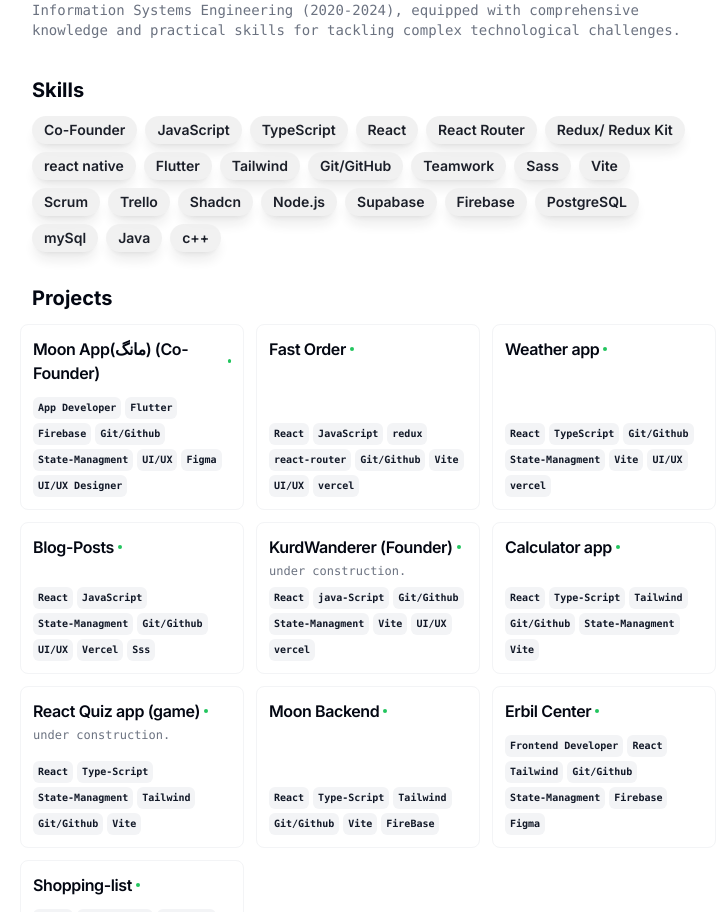
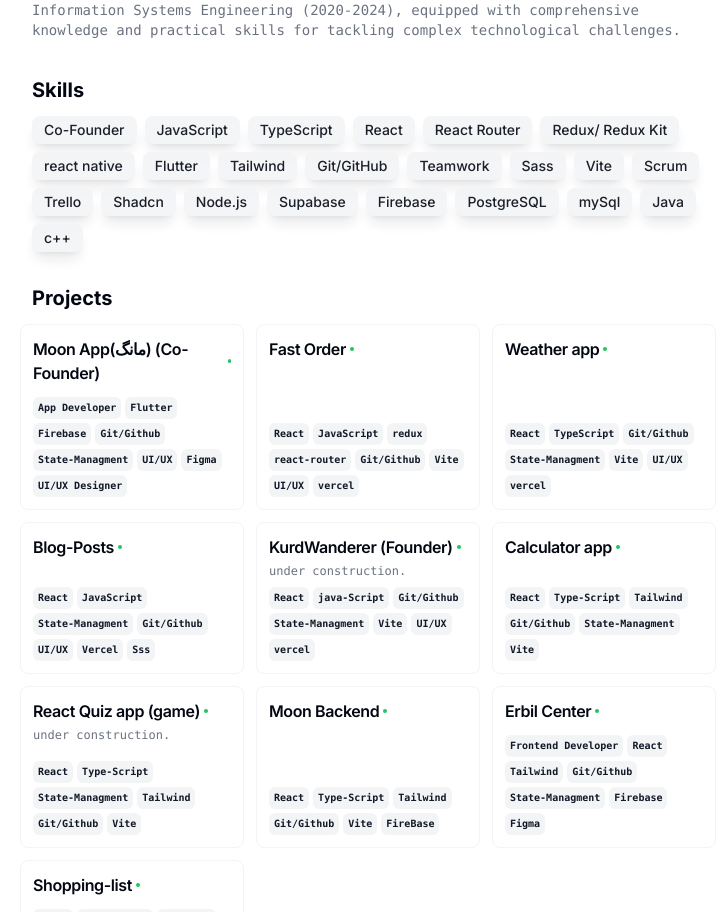
Before and after one commit to Ali-Umed/my-cv, a Next.js app: page / in a window 1280 px wide. Shown: the part 1248-2160 px from the top of the page, without its empty margins (272-998 px from the left). Built offline with nearby package versions, Linux system fonts and the light colour scheme.

Commit message:
style: skills style

```diff
--- a/src/app/page.tsx
+++ b/src/app/page.tsx
@@ -165,7 +165,7 @@
               return (
                 <p
                   key={skill}
-                  className="text-blakc rounded-full bg-[#f0f0f0] px-3 py-1 text-sm font-semibold opacity-90 shadow-lg"
+                  className="text-blakc rounded-lg bg-[#f3f4f6] px-3 py-1 text-sm font-medium opacity-90 shadow-lg"
                 >
                   {skill}
                 </p>
```
